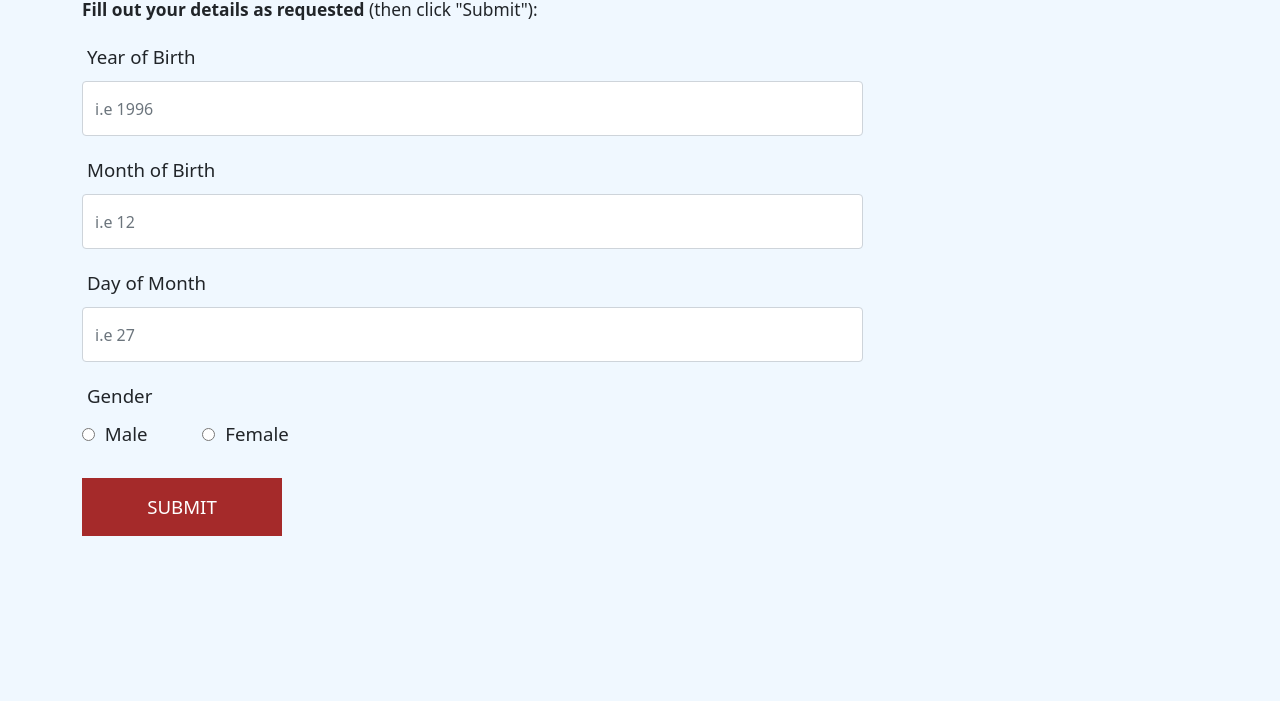
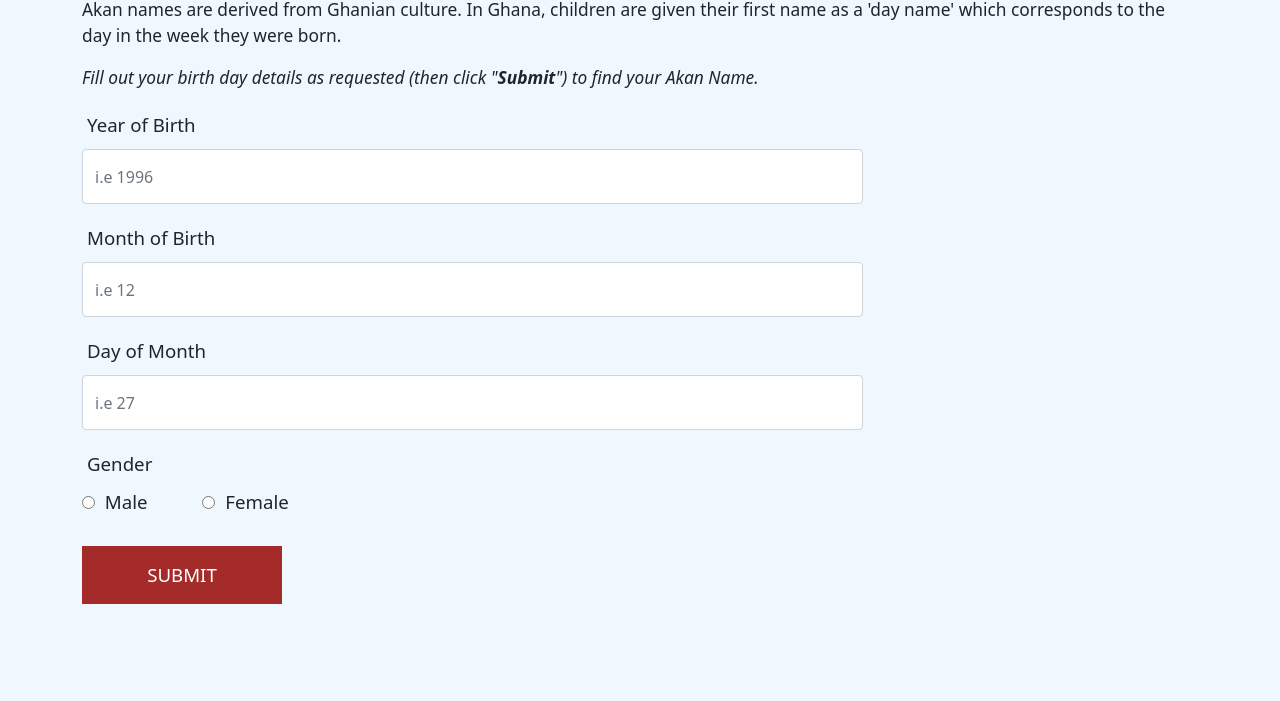
Before and after one commit to jLuseno161/Akan-Name, a plain HTML site: page index.html in a window 1280 px wide. Shown: the part 99-800 px from the top of the page. Drawn offline with Linux system fonts and the light colour scheme.

Commit message:
change content details

```diff
--- a/index.html
+++ b/index.html
@@ -15,7 +15,10 @@
 <body>
     <div class="container">
         <h2>Find out your Akan Name</h2>
-        <p><strong>Fill out your details as requested </strong>(then click "Submit"):</p>
+        <p>Akan names are derived from Ghanian culture. In Ghana, children are given their first name as a
+            'day name' which corresponds to the day in the week they were born. </p>
+        <p><em>Fill out your birth day details as requested (then click "<strong>Submit</strong>") to find your Akan
+                Name.</em></p>
         <form action="" name="findAkanName">
             <div class="row">
                 <label for="inputYear">Year of Birth</label>
@@ -35,7 +38,7 @@
                     <input type="text" class="form-control" id="inputDay" name="inputDay" placeholder="i.e 27">
                 </div>
             </div>
-            <div class="row" >
+            <div class="row">
                 <label for="inputGender">Gender</label>
                 <div id="inputGender">
                     <input type="radio" id="male" name="gender" name="gender" value="male">
```
